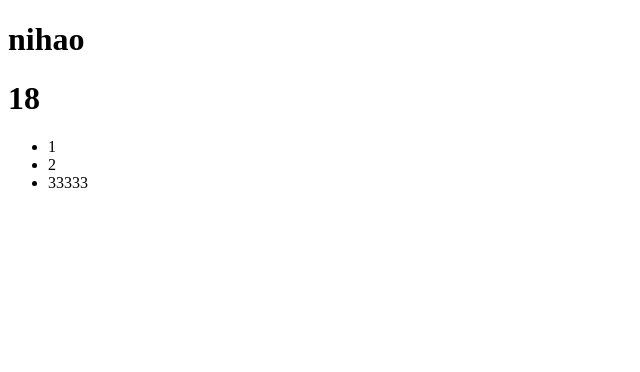
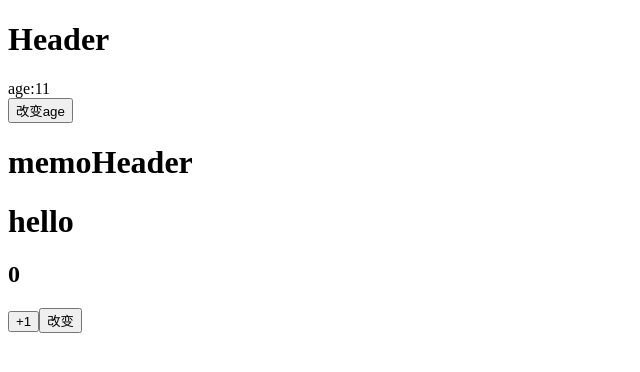
Before and after one commit to ADKcodeXD/React-learn, a React app: page / in a window 1280 px wide. Shown: the top 372 px of the page, without its empty margins (0-640 px from the left). Built offline with nearby package versions, Linux system fonts and the light colour scheme.

Commit message:
07_setState的异步 memo以及PureComponent

```diff
--- /dev/null
+++ b/src/07_setState使用/App2.js
@@ -0,0 +1,87 @@
+import React, {PureComponent,memo} from 'react'
+// import PropTypes from 'prop-types';
+
+// header
+
+// // 通过这个类 可以约束传入的属性的类型
+// Header.propTypes = {
+//     name: PropTypes.string.isRequired,
+//     type: PropTypes.array
+// }
+// function Main() {
+//     return (
+//         <h1>主题</h1>
+//     )
+// }
+// function Footer() {
+//     return (
+//         <h1>footer</h1>
+//     )
+// }
+
+//memo 需要传入一个函数式组件
+const MemoHeader=memo(function Header() {
+    console.log(123456);
+    return (
+        <h1>memoHeader</h1>
+    )
+})
+
+class Header extends PureComponent {
+constructor(){
+    super();
+    this.state={
+        age:11
+    }
+}
+  render() {
+    console.log('Header');
+    return (
+      <div>
+          <h1>Header</h1>
+          <div>age:{this.state.age}</div>
+          <button onClick={e=>this.changText()}>改变age</button>
+      </div>
+
+    )
+  }
+  changText(){
+      this.setState({
+          age:this.state.age+10
+      })
+  }
+}
+
+
+export default class App2 extends PureComponent {
+    constructor() {
+        super();
+        this.state = {
+            conuter: 0,
+            text:'hello'
+        }
+    }
+    render() {
+        console.log('main');
+        return (
+            <div>
+                <Header />
+                <MemoHeader/>
+                <h1>{this.state.text}</h1>
+                <h2>{this.state.conuter}</h2>
+                <button onClick={e=>this.increment()}>+1</button>
+                <button onClick={e=>this.changText()}>改变</button>
+            </div>
+        )
+    }
+    increment(){
+        this.setState({
+            conuter:this.state.conuter+1
+        })
+    }
+    changText(){
+        this.setState({
+            text:"snoiuahoi"
+        })
+    }
+}
--- a/src/index.js
+++ b/src/index.js
@@ -1,6 +1,6 @@
 import React from 'react';
 import ReactDOM from 'react-dom/client';
-import App from './06_组件通信/App';
+import App from './07_setState使用/App2';
 
 const root = ReactDOM.createRoot(document.getElementById('root'));
 root.render(
```
Also changed, not shown: src/07_setState使用/App.js (added, +38 -0 lines).
